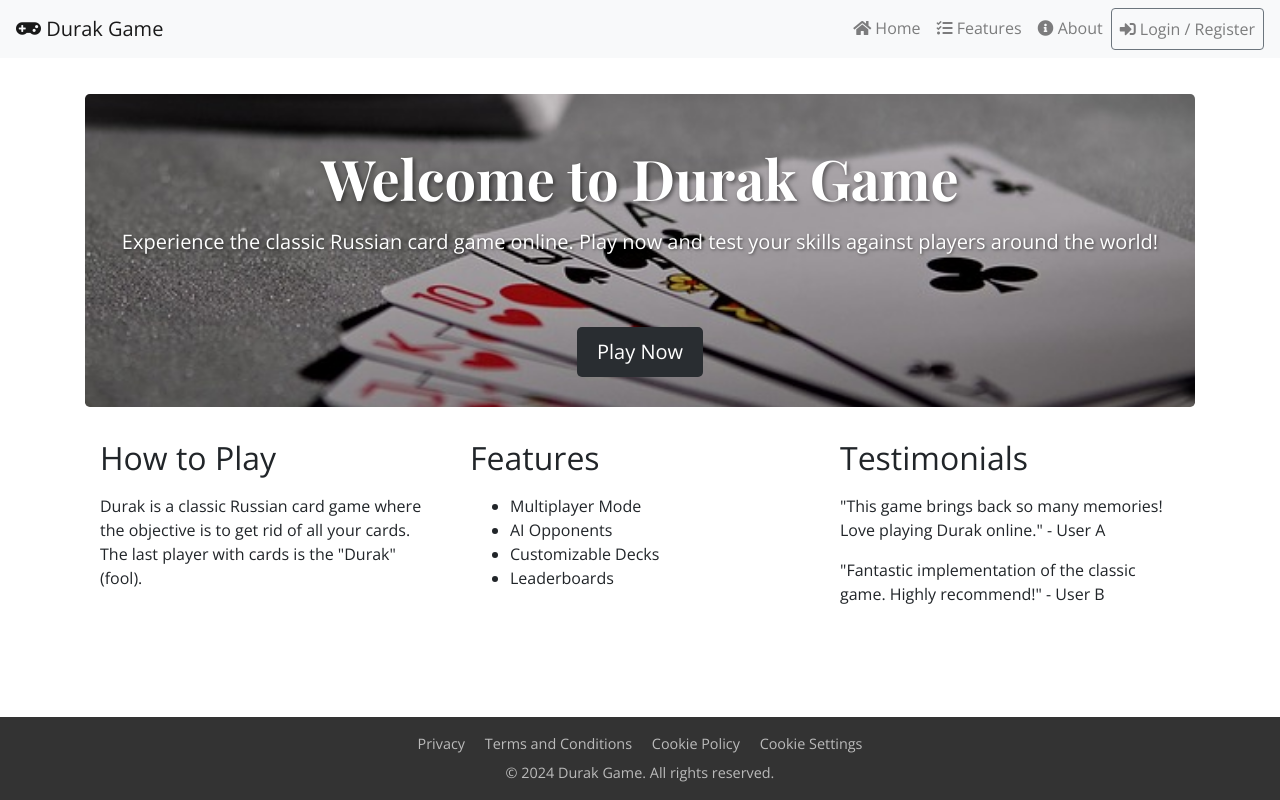
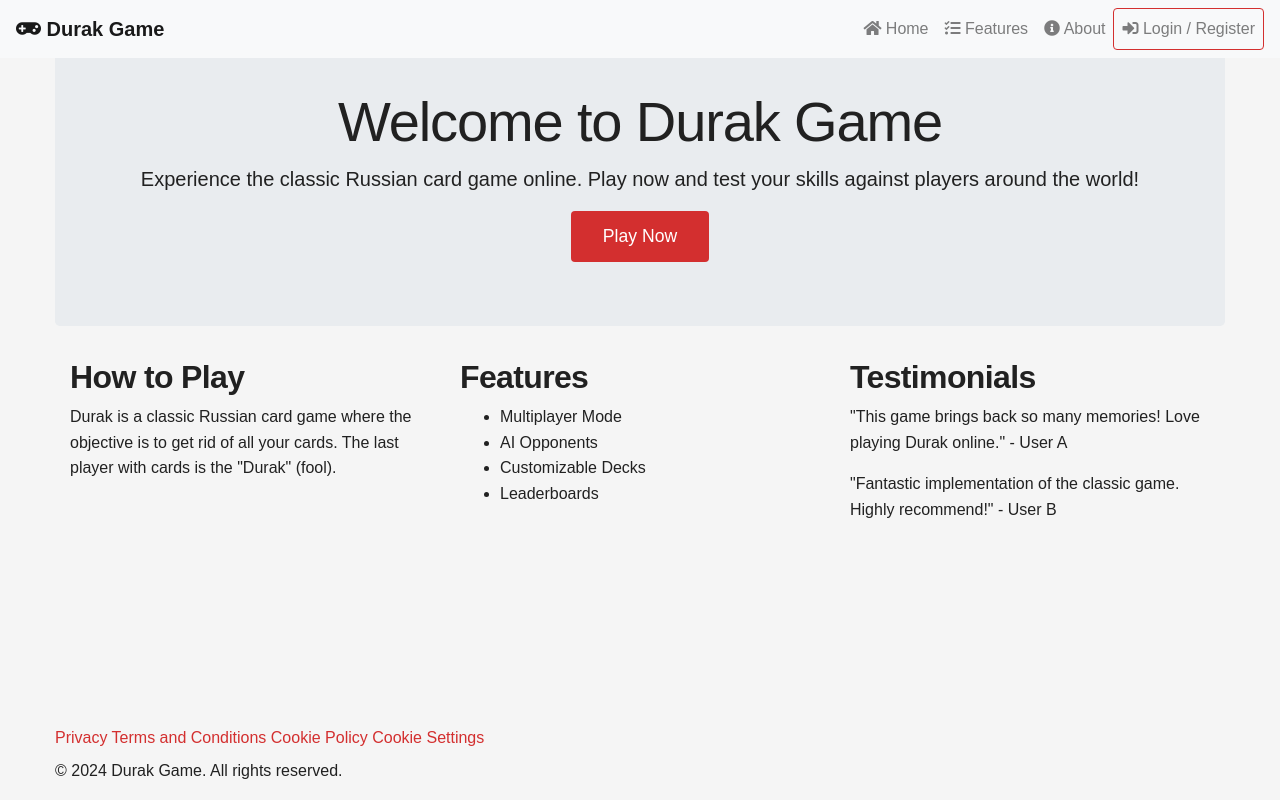
Before and after one commit to VasylFId/-durak-card-game-, a Flask app: template app/templates/home.html in a window 1280 px wide. Run offline with Flask 3, Linux system fonts and the light colour scheme; the template is opened without the code that fills it, so the values that code supplies are empty; some libraries are stand-ins or nearby versions.

Commit message:
Update styles.css

```diff
--- a/app/static/css/styles.css
+++ b/app/static/css/styles.css
@@ -1,232 +1,414 @@
+/* app/static/css/styles.css */
 /* Import Google Fonts */
-@import url('https://fonts.googleapis.com/css2?family=Lobster&family=Open+Sans:wght@400;700&display=swap');
+@import url('https://fonts.googleapis.com/css2?family=Lobster&family=Open+Sans:wght@400;500;600;700&display=swap');
 
-/* styles.css */
-
-body {
-    padding-top: 70px; /* Adjust this value based on the height of your navbar */
+/* Root Variables */
+:root {
+    --primary: #d32f2f;
+    --primary-light: #ff6659;
+    --primary-dark: #9a0007;
+    --success: #2e7d32;
+    --warning: #ff9800;
+    --danger: #f44336;
+    --info: #2196f3;
+    --gray: #757575;
+    --light-gray: #f5f5f5;
+    --dark: #212121;
+    --white: #ffffff;
+    --shadow: 0 4px 6px rgba(0, 0, 0, 0.1);
+    --transition: all 0.3s ease;
 }
 
-
-html, body {
-    height: 100%;
+/* Global Styles */
+body {
+    font-family: 'Poppins', sans-serif;
     margin: 0;
+    padding: 0;
+    line-height: 1.6;
+    color: var(--dark);
+    background-color: var(--light-gray);
+    min-height: 100vh;
     display: flex;
     flex-direction: column;
+    font-weight: 400;
 }
 
-body {
-    font-family: 'Open Sans', sans-serif;
+main {
+    flex: 1;
 }
 
-h1, h2 {
+.container {
+    width: 100%;
+    max-width: 1200px;
+    margin: 0 auto;
+    padding: 0 15px;
+}
+
+/* Typography */
+h1, h2, h3, h4, h5, h6 {
+    font-family: 'Montserrat', sans-serif;
+    margin-top: 0;
+    margin-bottom: 0.5rem;
+    font-weight: 700;
+    line-height: 1.2;
+    letter-spacing: -0.02em;
+}
+
+p {
+    margin-top: 0;
     margin-bottom: 1rem;
 }
 
-h1.jumbotron-heading {
-    font-family: 'Playfair Display', serif;
-    text-shadow: 2px 2px 4px rgba(0, 0, 0, 0.7);
+a {
+    color: var(--primary);
+    text-decoration: none;
+    transition: var(--transition);
 }
 
-.jumbotron p.lead {
-    font-family: 'Open Sans', sans-serif;
-    font-weight: 300;
-    text-shadow: 1px 1px 3px rgba(0, 0, 0, 0.5);
+a:hover {
+    color: var(--primary-dark);
+}
+
+.navbar-brand {
+    font-family: 'Montserrat', sans-serif;
+    font-weight: 800;
+}
+
+/* Buttons */
+.btn {
+    display: inline-block;
+    padding: 0.5rem 1.5rem;
+    font-family: 'Poppins', sans-serif;
+    font-weight: 500;
+    text-align: center;
+    border: none;
+    border-radius: 4px;
+    cursor: pointer;
+    transition: var(--transition);
+    text-decoration: none;
+}
+
+.btn-primary {
+    background-color: var(--primary);
+    color: var(--white);
+}
+
+.btn-primary:hover {
+    background-color: var(--primary-dark);
+    color: var(--white);
+}
+
+.btn-outline-primary {
+    background-color: transparent;
+    color: var(--primary);
+    border: 1px solid var(--primary);
+}
+
+.btn-outline-primary:hover {
+    background-color: var(--primary);
+    color: var(--white);
+}
+
+.btn-success {
+    background-color: var(--success);
+    color: var(--white);
+}
+
+.btn-success:hover {
+    background-color: #1b5e20;
+    color: var(--white);
+}
+
+.btn-danger {
+    background-color: var(--danger);
+    color: var(--white);
+}
+
+.btn-danger:hover {
+    background-color: #c62828;
+    color: var(--white);
+}
+
+.btn-warning {
+    background-color: var(--warning);
+    color: var(--white);
+}
+
+.btn-warning:hover {
+    background-color: #e65100;
+    color: var(--white);
+}
+
+.btn-light {
+    background-color: var(--light-gray);
+    color: var(--dark);
+}
+
+.btn-light:hover {
+    background-color: #e0e0e0;
+}
+
+.btn-outline-secondary {
+    background-color: transparent;
+    color: var(--gray);
+    border: 1px solid var(--gray);
+}
+
+.btn-outline-secondary:hover {
+    background-color: var(--gray);
+    color: var(--white);
 }
 
 .btn-lg {
-    font-size: 1.25rem;
+    padding: 0.75rem 2rem;
+    font-size: 1.1rem;
 }
 
-.footer {
-    background-color: #333;
-    color: #bbb;
-    text-align: center;
-    font-size: 0.9rem;
-    margin-top: auto;
-    padding: 1rem 0;
+.btn-sm {
+    padding: 0.25rem 1rem;
+    font-size: 0.875rem;
 }
 
-.footer a {
-    color: #bbb;
-    margin: 0 0.5rem;
-    text-decoration: none;
+/* Cards */
+.card {
+    background-color: var(--white);
+    border-radius: 10px;
+    overflow: hidden;
+    box-shadow: var(--shadow);
+    margin-bottom: 1.5rem;
 }
 
-.footer a:hover {
-    color: #fff;
+.card-header {
+    padding: 1.25rem 1.5rem;
+    background-color: var(--primary);
+    color: var(--white);
 }
 
-.footer p {
-    margin: 0;
+.card-body {
+    padding: 1.5rem;
 }
 
-.jumbotron {
-    background: url('../img/card_game_background.jpg') no-repeat center center;
-    background-size: cover;
-    color: white;
-    text-align: center;
-    padding: 50px 0; /* Increase padding to move the content up */
-    position: relative;
+.card-title {
+    margin-bottom: 1rem;
+    font-weight: 600;
 }
 
-.jumbotron .btn {
-    background-color: #292d31; /* Update button color to match site scheme */
-    border: none;
-    color: white;
-    padding: 10px 20px;
-    font-size: 20px;
-    border-radius: 5px;
-    position: absolute;
-    bottom: 30px; /* Position button closer to the bottom */
-    left: 50%;
-    transform: translateX(-50%);
+.card-text {
+    margin-bottom: 1.5rem;
 }
 
-.jumbotron h1 {
-    font-size: 3.5rem;
-    font-weight: 700;
-    text-shadow: 2px 2px 4px rgba(0, 0, 0, 0.5);
+.card-footer {
+    padding: 1rem 1.5rem;
+    background-color: rgba(0, 0, 0, 0.02);
+    border-top: 1px solid rgba(0, 0, 0, 0.05);
 }
 
-.jumbotron p {
-    font-size: 1.25rem;
-    text-shadow: 2px 2px 4px rgba(0, 0, 0, 0.5);
-    margin-bottom: 100px; /* Add margin to move the text up */
+/* Alerts */
+.alert {
+    padding: 1rem;
+    margin-bottom: 1rem;
+    border-radius: 4px;
+    border: 1px solid transparent;
 }
 
-.navbar {
-    font-family: 'Open Sans', sans-serif;
+.alert-info {
+    background-color: #e3f2fd;
+    color: #0d47a1;
+    border-color: #bbdefb;
 }
 
-.nav-link.btn {
-    border-color: #6c757d; /* Grey color for the border */
-    color: #6c757d; /* Grey color for the text */
-    transition: all 0.3s ease;
+.alert-success {
+    background-color: #e8f5e9;
+    color: #1b5e20;
+    border-color: #c8e6c9;
 }
 
-.nav-link.btn:hover {
-    background-color: #6c757d; /* Grey background on hover */
-    color: #fff; /* White text on hover */
-    border-color: #fff; /* White border on hover */
+.alert-warning {
+    background-color: #fff8e1;
+    color: #ff6f00;
+    border-color: #ffecb3;
 }
 
-#goTopBtn {
-    position: fixed;
-    bottom: 20px;
-    right: 20px;
-    display: none;
-    width: 50px;
-    height: 50px;
-    background-color: #292d31;
-    color: white;
-    border: none;
-    border-radius: 50%;
-    box-shadow: 0px 0px 10px rgba(0, 0, 0, 0.2);
-    cursor: pointer;
-    transition: background-color 0.3s;
+.alert-danger {
+    background-color: #ffebee;
+    color: #b71c1c;
+    border-color: #ffcdd2;
 }
 
-#goTopBtn:hover {
-    background-color: #002145;
+/* Forms */
+.form-group {
+    margin-bottom: 1.5rem;
 }
 
-#goTopBtn i {
-    font-size: 24px;
+.form-control {
+    display: block;
+    width: 100%;
+    padding: 0.75rem 1rem;
+    font-size: 1rem;
+    line-height: 1.5;
+    color: var(--dark);
+    background-color: var(--white);
+    border: 1px solid #ced4da;
+    border-radius: 4px;
+    transition: var(--transition);
 }
 
-.game-container {
-    padding: 20px;
+.form-control:focus {
+    border-color: var(--primary);
+    outline: 0;
+    box-shadow: 0 0 0 0.2rem rgba(211, 47, 47, 0.25);
 }
 
-.game-options {
-    text-align: center;
-    margin-bottom: 20px;
+.form-label {
+    margin-bottom: 0.5rem;
+    font-weight: 600;
 }
 
-.button-group {
-    margin: 20px 0;
+.form-text {
+    display: block;
+    margin-top: 0.25rem;
+    color: var(--gray);
+    font-size: 0.875rem;
 }
 
-.button-group .btn {
-    margin: 10px;
+.is-invalid {
+    border-color: var(--danger) !important;
 }
 
-.rules-link {
-    display: block;
-    margin-top: 10px;
+.invalid-feedback {
+    color: var(--danger);
+    font-size: 0.875rem;
 }
 
-.game-board {
-    display: flex;
-    flex-direction: column;
-    align-items: center;
-    background-color: #f4f4f4;
-    padding: 20px;
-    border-radius: 10px;
+/* Utilities */
+.text-center {
+    text-align: center;
 }
 
-.player-info, .opponent-info {
-    display: flex;
-    align-items: center;
-    margin-bottom: 10px;
+.text-right {
+    text-align: right;
 }
 
-.player-avatar img, .opponent-avatar img {
-    border-radius: 50%;
-    margin-right: 10px;
+.text-left {
+    text-align: left;
 }
 
-.card-table {
-    width: 100%;
-    height: 300px;
-    background-color: #ffffff;
-    border: 2px solid #ccc;
-    border-radius: 10px;
-    margin-bottom: 20px;
+.text-primary {
+    color: var(--primary);
 }
 
-.game-status {
-    text-align: center;
-    font-weight: bold;
+.text-success {
+    color: var(--success);
 }
 
-.modal-content {
-    padding: 20px;
+.text-warning {
+    color: var(--warning);
 }
 
-.rules-container {
-    padding: 20px;
-    background-color: #f9f9f9;
-    border-radius: 8px;
-    box-shadow: 0 0 10px rgba(0, 0, 0, 0.1);
-    margin-top: 20px;
+.text-danger {
+    color: var(--danger);
 }
 
-.rules-container h2 {
-    font-size: 28px;
-    margin-bottom: 15px;
-    color: #333;
+.text-info {
+    color: var(--info);
 }
 
-.rules-container h3 {
-    font-size: 22px;
-    margin-top: 15px;
-    color: #444;
+.text-muted {
+    color: var(--gray);
 }
 
-.rules-container p,
-.rules-container ul {
-    font-size: 16px;
-    line-height: 1.6;
-    color: #555;
+.bg-primary {
+    background-color: var(--primary);
+    color: var(--white);
 }
 
-.rules-container ul {
-    margin-left: 20px;
-    list-style-type: disc;
+.bg-success {
+    background-color: var(--success);
+    color: var(--white);
 }
 
-.rules-container li {
-    margin-bottom: 10px;
+.bg-warning {
+    background-color: var(--warning);
+    color: var(--white);
 }
+
+.bg-danger {
+    background-color: var(--danger);
+    color: var(--white);
+}
+
+.bg-info {
+    background-color: var(--info);
+    color: var(--white);
+}
+
+.bg-light {
+    background-color: var(--light-gray);
+}
+
+.bg-dark {
+    background-color: var(--dark);
+    color: var(--white);
+}
+
+.mt-0 { margin-top: 0 !important; }
+.mt-1 { margin-top: 0.25rem !important; }
+.mt-2 { margin-top: 0.5rem !important; }
+.mt-3 { margin-top: 1rem !important; }
+.mt-4 { margin-top: 1.5rem !important; }
+.mt-5 { margin-top: 3rem !important; }
+
+.mb-0 { margin-bottom: 0 !important; }
+.mb-1 { margin-bottom: 0.25rem !important; }
+.mb-2 { margin-bottom: 0.5rem !important; }
+.mb-3 { margin-bottom: 1rem !important; }
+.mb-4 { margin-bottom: 1.5rem !important; }
+.mb-5 { margin-bottom: 3rem !important; }
+
+.me-1 { margin-right: 0.25rem !important; }
+.me-2 { margin-right: 0.5rem !important; }
+.me-3 { margin-right: 1rem !important; }
+.me-4 { margin-right: 1.5rem !important; }
+.me-5 { margin-right: 3rem !important; }
+
+.ms-1 { margin-left: 0.25rem !important; }
+.ms-2 { margin-left: 0.5rem !important; }
+.ms-3 { margin-left: 1rem !important; }
+.ms-4 { margin-left: 1.5rem !important; }
+.ms-5 { margin-left: 3rem !important; }
+
+.p-0 { padding: 0 !important; }
+.p-1 { padding: 0.25rem !important; }
+.p-2 { padding: 0.5rem !important; }
+.p-3 { padding: 1rem !important; }
+.p-4 { padding: 1.5rem !important; }
+.p-5 { padding: 3rem !important; }
+
+.d-flex { display: flex !important; }
+.flex-column { flex-direction: column !important; }
+.justify-content-center { justify-content: center !important; }
+.justify-content-between { justify-content: space-between !important; }
+.align-items-center { align-items: center !important; }
+.flex-grow-1 { flex-grow: 1 !important; }
+
+.w-100 { width: 100% !important; }
+.h-100 { height: 100% !important; }
+
+/* Responsive for small devices */
+@media (max-width: 576px) {
+    .container {
+        padding: 0 10px;
+    }
+
+    h1 {
+        font-size: 2rem;
+    }
+
+    h2 {
+        font-size: 1.5rem;
+    }
+}
+
+html {
+    scroll-behavior: smooth;
+}
```
